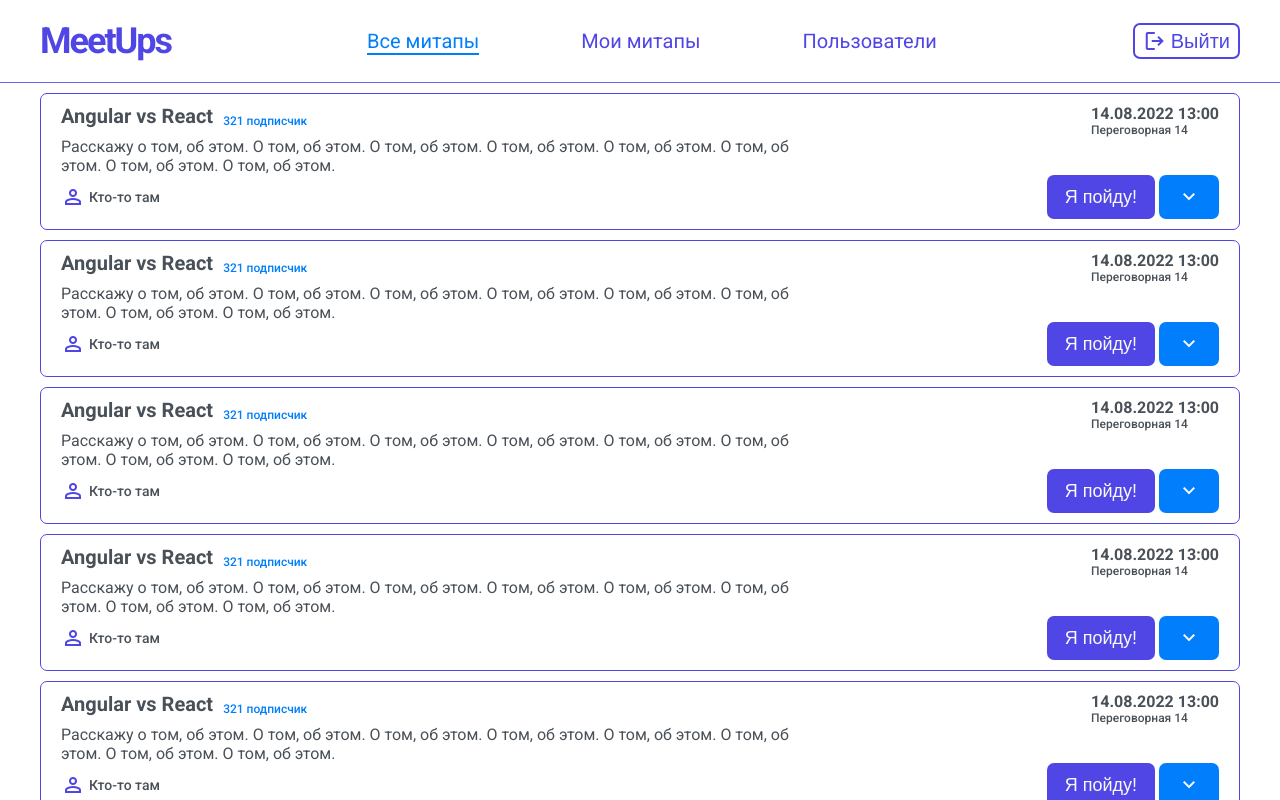
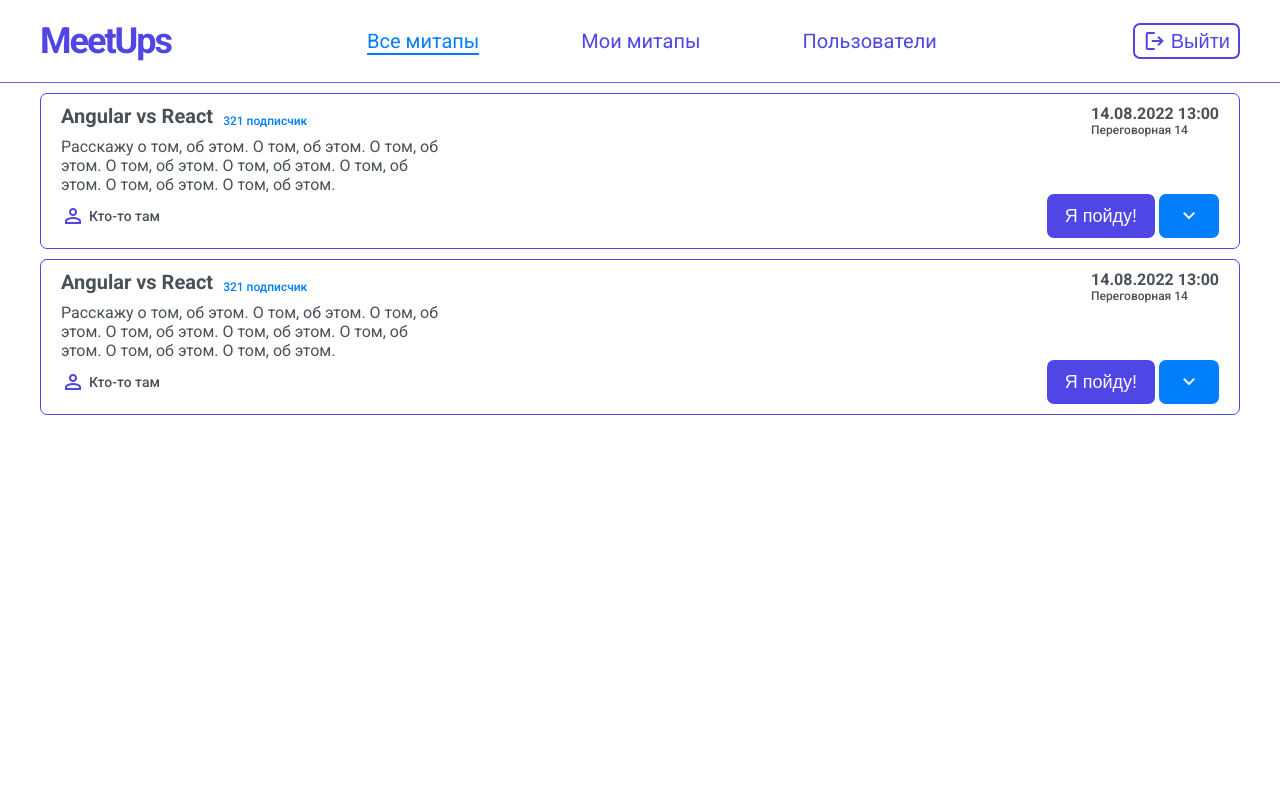
Before and after one commit to NERFTHISPLS/angular-meetup-organization, an Angular app: page / in a window 1280 px wide. Built offline with nearby package versions, Linux system fonts and the light colour scheme.

Commit message:
Add markup and styles for the expanded form of the item

```diff
--- a/src/app/pages/all-meetups/all-meetups.component.html
+++ b/src/app/pages/all-meetups/all-meetups.component.html
@@ -1,12 +1,4 @@
 <ul class="all-meetups-list">
   <app-meetup-item />
   <app-meetup-item />
-  <app-meetup-item />
-  <app-meetup-item />
-  <app-meetup-item />
-  <app-meetup-item />
-  <app-meetup-item />
-  <app-meetup-item />
-  <app-meetup-item />
-  <app-meetup-item />
 </ul>
--- a/src/app/shared/components/meetup-item/meetup-item.component.html
+++ b/src/app/shared/components/meetup-item/meetup-item.component.html
@@ -1,5 +1,5 @@
 <li class="meetup">
-  <div class="main-info">
+  <div class="title-group">
     <h2 class="meetup-title">Angular vs React</h2>
     <p class="subscribers-number">321 подписчик</p>
   </div>
@@ -9,10 +9,43 @@
     <p class="place">Переговорная 14</p>
   </div>
 
-  <p class="short-description">
-    Расскажу о том, об этом. О том, об этом. О том, об этом. О том, об этом. О
-    том, об этом. О том, об этом. О том, об этом. О том, об этом.
-  </p>
+  <div class="info">
+    <p class="short-description">
+      Расскажу о том, об этом. О том, об этом. О том, об этом. О том, об этом. О
+      том, об этом. О том, об этом. О том, об этом. О том, об этом.
+    </p>
+
+    <!-- <div class="info-group">
+      <h3 class="subtitle">Целевая аудитория</h3>
+      <p class="description">разрабы, аналитики, и прочие</p>
+    </div>
+
+    <div class="info-group">
+      <h3 class="subtitle">Что надо знать?</h3>
+      <ul class="list">
+        <li>Вот это</li>
+        <li>Вот это</li>
+        <li>Вот это</li>
+        <li>Вот это</li>
+        <li>Вот это</li>
+      </ul>
+    </div>
+
+    <div class="info-group">
+      <h3 class="subtitle">Что будет?</h3>
+      <ul class="list">
+        <li>вот этому научу</li>
+        <li>вот это расскажу</li>
+        <li>вот этому научу</li>
+        <li>вот этому расскажу</li>
+      </ul>
+    </div>
+
+    <div class="info-group">
+      <h3 class="subtitle">Почему надо обязательно прийти?</h3>
+      <p class="description">У меня красный пояс по C++</p>
+    </div> -->
+  </div>
 
   <p class="author">
     <span class="icon material-symbols-outlined">person</span>
--- a/src/app/shared/components/meetup-item/meetup-item.component.scss
+++ b/src/app/shared/components/meetup-item/meetup-item.component.scss
@@ -8,7 +8,7 @@
   border-radius: 7px;
 }
 
-.main-info {
+.title-group {
   grid-column: 1 / 3;
 
   display: flex;
@@ -41,6 +41,26 @@
 .place {
   font-size: 1.2rem;
   font-weight: 500;
+}
+
+.info {
+  display: flex;
+  flex-direction: column;
+  gap: 1rem;
+
+  font-size: 1.6rem;
+}
+
+.subtitle {
+  margin-bottom: 0.6rem;
+
+  font-size: 1.8rem;
+  font-weight: 500;
+}
+
+.description,
+.list li {
+  padding-left: 1.4rem;
 }
 
 .short-description {
```
